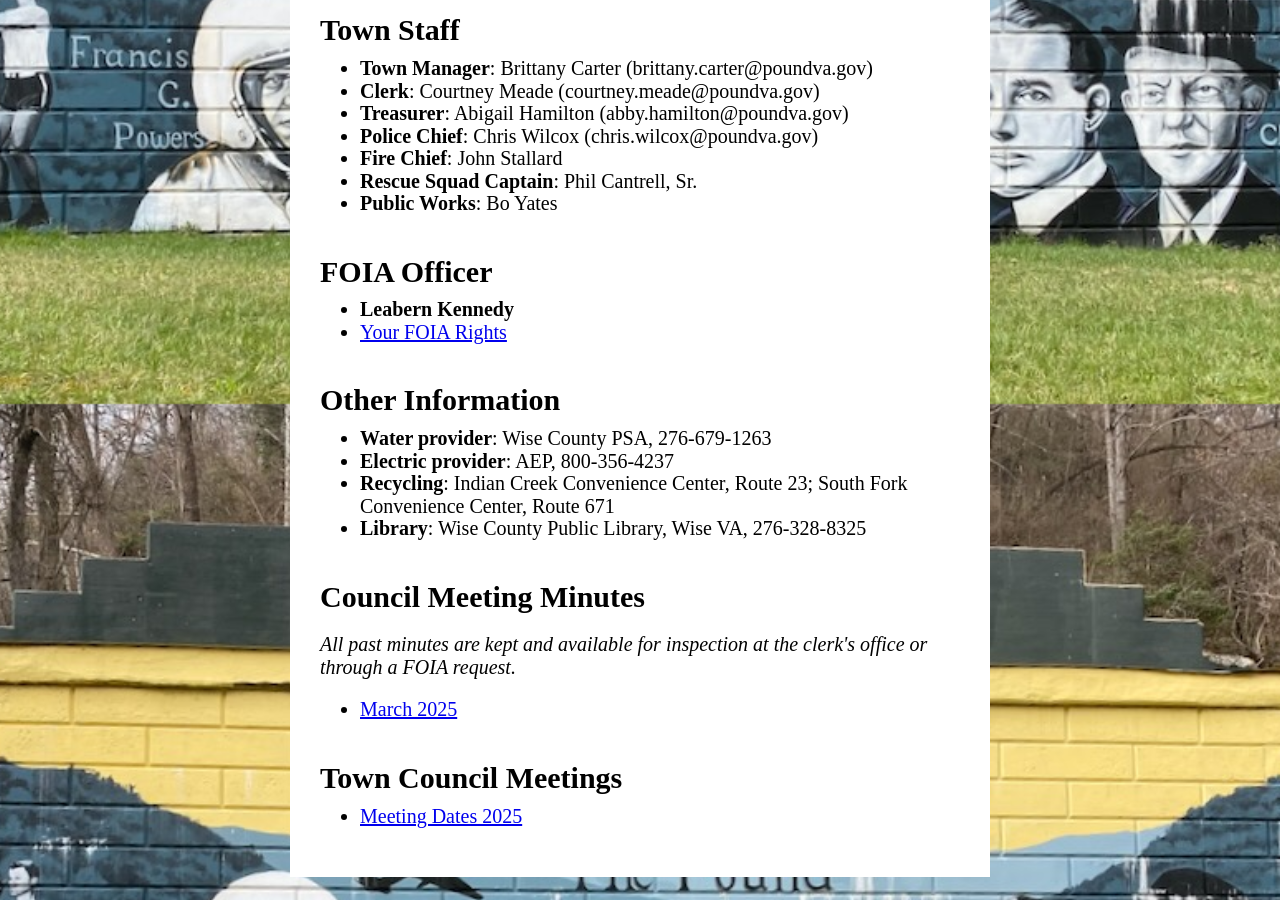
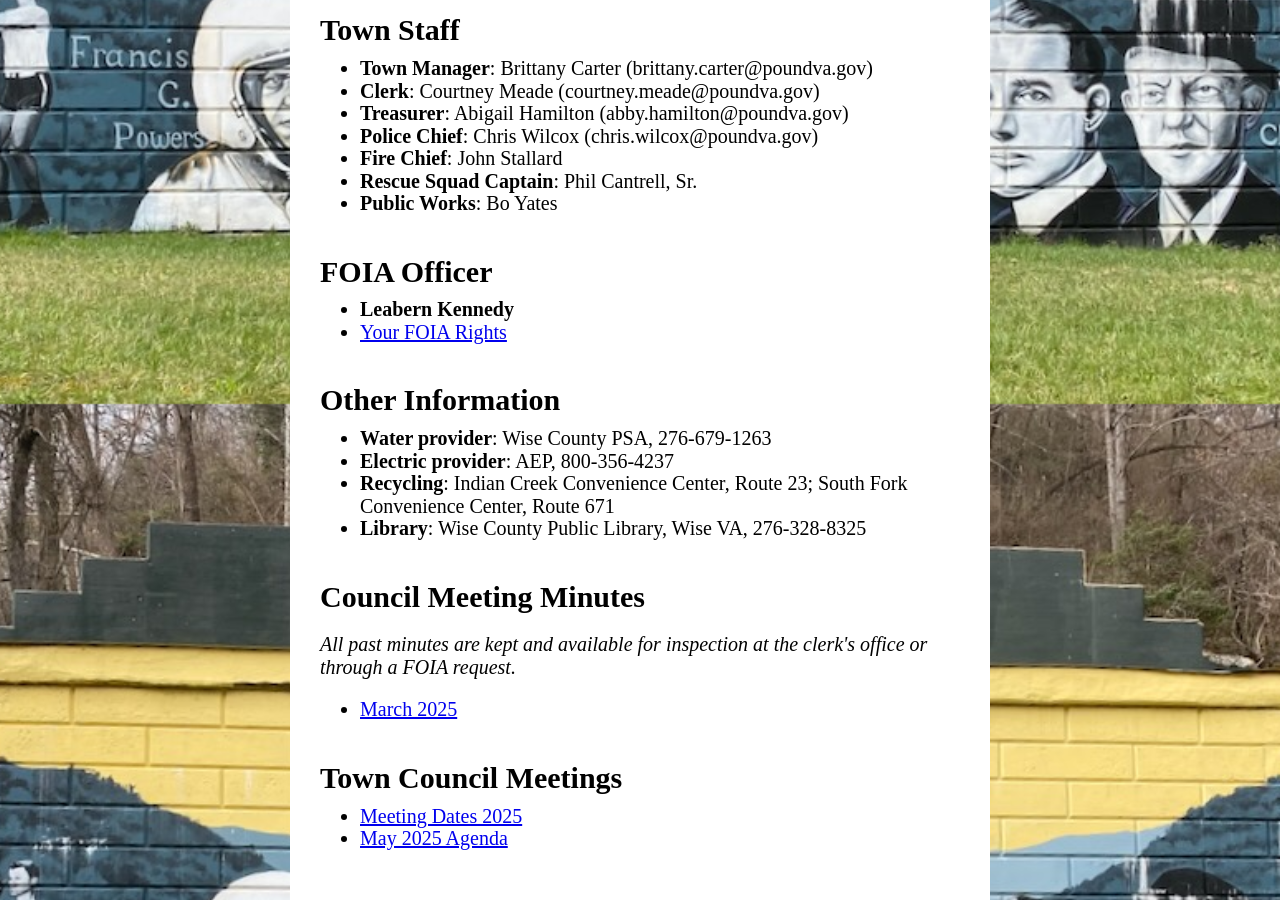
Before and after one commit to poundva/poundva.github.io, a Jekyll site: the page built from index.html, in a window 1280 px wide and 900 px high, scrolled down 2296 px. Built offline with Jekyll 4.4.1, drawn with Linux system fonts in a browser that asks for light colours; some web fonts are replaced.

Commit message:
Update index.html

```diff
--- a/index.html
+++ b/index.html
@@ -95,3 +95,4 @@ title: Home
 <h1>Town Council Meetings</h1>
 <ul>
     <li><a href="forms/Council Meeting List.docx.pdf">Meeting Dates 2025</a></li>
+    <li><a href="forms/AGENDA MAY 2025.pdf">May 2025 Agenda</a></li>
```
